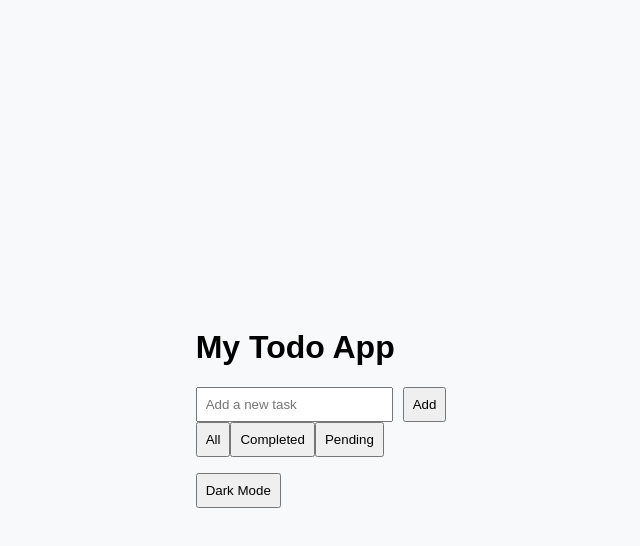
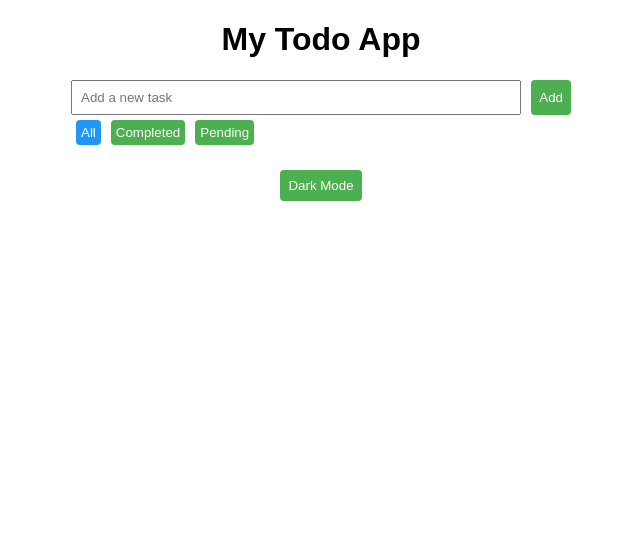
Before and after one commit to heartist98/todo-app, a React (Vite) app: page / in a window 1280 px wide. Shown: the top 546 px of the page, without its empty margins (319-959 px from the left). Built offline with nearby package versions, Linux system fonts and the light colour scheme.

Commit message:
Dark mode lage bah!

```diff
--- a/src/index.css
+++ b/src/index.css
@@ -1,30 +1,87 @@
-body {
-  font-family: Arial, sans-serif;
-  display: flex;
-  justify-content: center;
-  align-items: center;
-  height: 100vh;
-  background-color: #f8f9fa;
+:root {
+  --background-color: #ffffff;
+  --text-color: #000000;
+  --completed-color: #a9a9a9;
 }
 
-.app-container {
-  text-align: center;
-  background: white;
-  padding: 20px;
-  border-radius: 8px;
-  box-shadow: 0 0 10px rgba(0, 0, 0, 0.1);
+.dark-mode {
+  --background-color: #121212;
+  --text-color: #ffffff;
+  --completed-color: #4a4a4a;
 }
 
-.todo-container {
-  margin-top: 20px;
+body {
+  background-color: var(--background-color);
+  color: var(--text-color);
+  font-family: Arial, sans-serif;
+  transition: background-color 0.3s ease, color 0.3s ease;
 }
 
-input {
+.container {
+  width: 100%;
+  max-width: 500px;
+  margin: 20px auto;
+}
+
+h1 {
+  text-align: center;
+}
+
+.add-task {
+  display: flex;
+  gap: 10px;
+}
+
+input[type='text'] {
+  flex: 1;
   padding: 8px;
-  margin-right: 10px;
 }
 
 button {
   padding: 8px;
   cursor: pointer;
+  background-color: #4caf50;
+  color: white;
+  border: none;
+  border-radius: 4px;
 }
+
+button:hover {
+  background-color: #45a049;
+}
+
+.filters button {
+  margin: 5px;
+  padding: 5px;
+}
+
+.filters .active {
+  background-color: #2196f3;
+}
+
+ul {
+  list-style-type: none;
+  padding: 0;
+}
+
+li {
+  background-color: var(--background-color);
+  color: var(--text-color);
+  display: flex;
+  align-items: center;
+  justify-content: space-between;
+  padding: 8px;
+  margin-bottom: 8px;
+  border: 1px solid #ddd;
+  border-radius: 4px;
+}
+
+li.completed {
+  text-decoration: line-through;
+  color: var(--completed-color);
+}
+
+.dark-mode-toggle {
+  margin-top: 20px;
+  text-align: center;
+}
```
Also changed, not shown: src/components/TodoList.jsx (+64 -42 lines).
